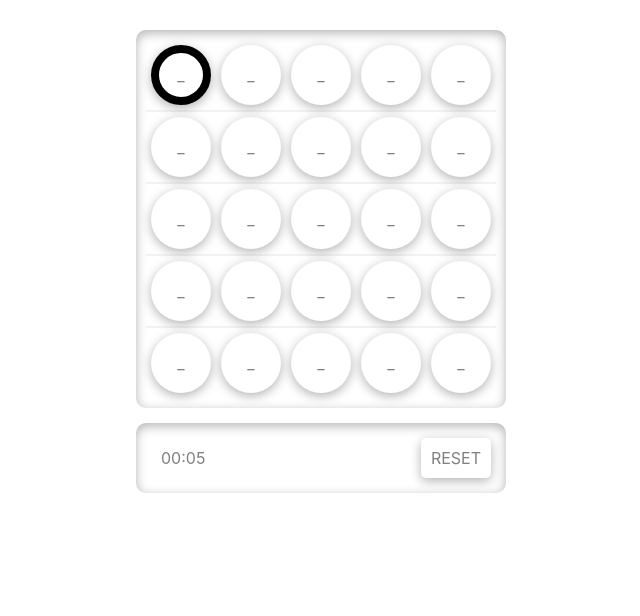
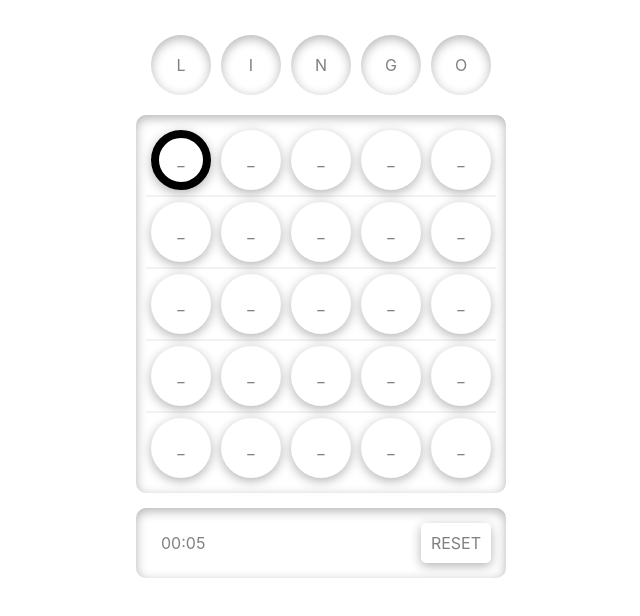
Before and after one commit to haf-decent/lingo, a React (Create React App) app in the folder client/: page / in a window 1280 px wide. Shown: the top 616 px of the page, without its empty margins (319-959 px from the left). Built offline with nearby package versions, Linux system fonts and the light colour scheme.

Commit message:
add title, rework margin

```diff
--- a/client/src/Components/Game/Controls.js
+++ b/client/src/Components/Game/Controls.js
@@ -9,7 +9,6 @@ const Container = styled(Flex).attrs(() => ({
 	align: "center"
 }))`
 	width: ${({ width }) => width}px;
-	margin: 15px;
 	padding: 15px;
 	border-radius: 10px;
 	box-shadow: inset 0px 3px 11px rgba(0,0,0,0.3);
--- a/client/src/Components/Game/index.js
+++ b/client/src/Components/Game/index.js
@@ -1,16 +1,24 @@
-import { useCallback, useEffect, useState } from "react";
+import { useCallback, useEffect, useMemo, useState } from "react";
 import styled from "styled-components";
 import { isMobile } from "react-device-detect";
 
-import { CenteredFlex } from "../Styles/Flex";
+import { CenteredFlex, Flex } from "../Styles/Flex";
 import { Board } from "./Board";
 import { Controls } from "./Controls";
+import { LetterSlot } from "./LetterSlot";
 
 const Container = styled(CenteredFlex).attrs(() => ({
 	column: true
 }))`
 	padding: 30px;
+	& > div {
+		margin-bottom: 15px;
+	}
 `;
+
+const Title = styled(Flex).attrs(() => ({
+	align: "center"
+}))``;
 
 const createBlankState = (rows, cols) => (
 	Array.from({ length: rows }, () => (
@@ -46,12 +54,23 @@ export function Game({ word, chooseNewWord }) {
 	const hasLost = !hasWon && state.move[0] >= state.rows.length;
 	const enabled = !!word && !hasWon && !hasLost;
 
-	const size = isMobile && word && window.innerWidth < 130 + word.length * 60
-		? (window.innerWidth - 130) / word.length
-		: 60;
+	const size = useMemo(() => {
+		if (isMobile && word && window.innerWidth < 130 + word.length * 60) return (window.innerWidth - 130) / word.length;
+		return 60;
+	}, [ word ]);
 
 	return (
 		<Container>
+			<Title>
+				{"LINGO".split("").map((c, i) => (
+					<LetterSlot
+						key={i}
+						letter={c}
+						size={size}
+						invert={true}
+					/>
+				))}
+			</Title>
 			<Board
 				enabled={enabled}
 				size={size}
```
